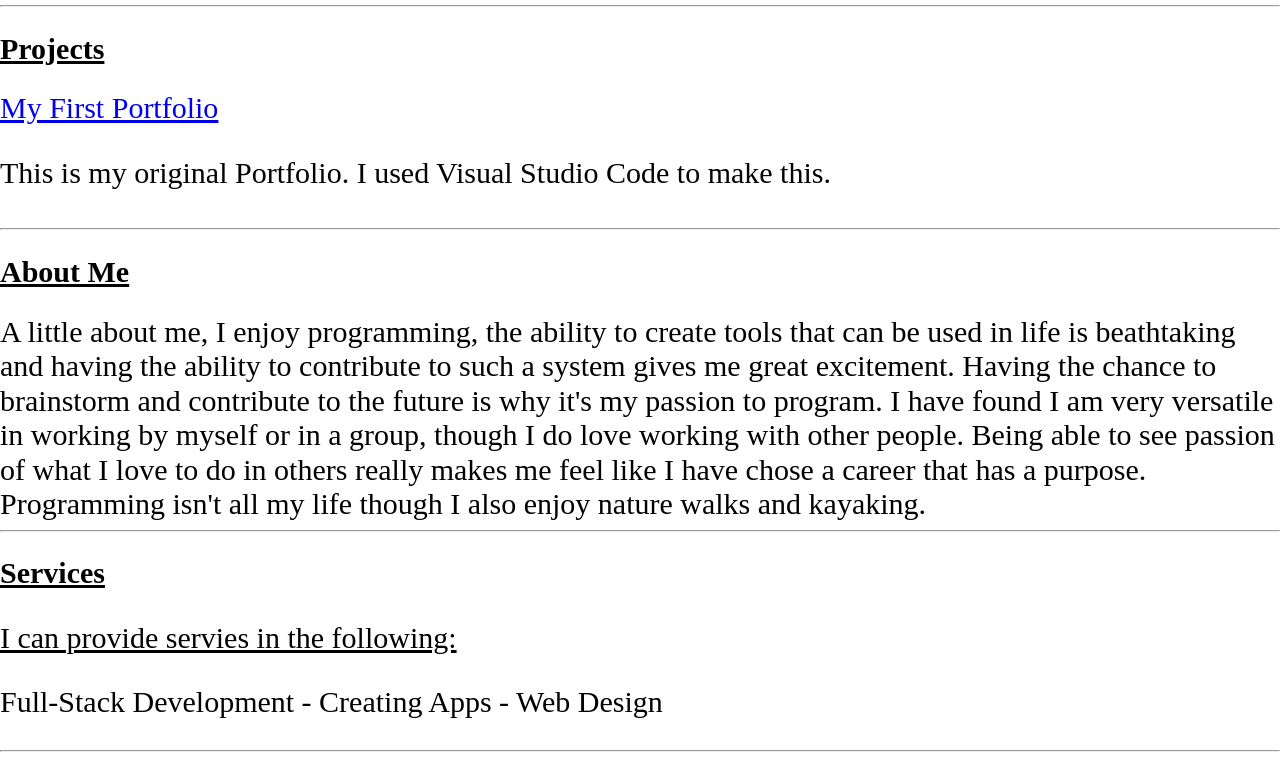
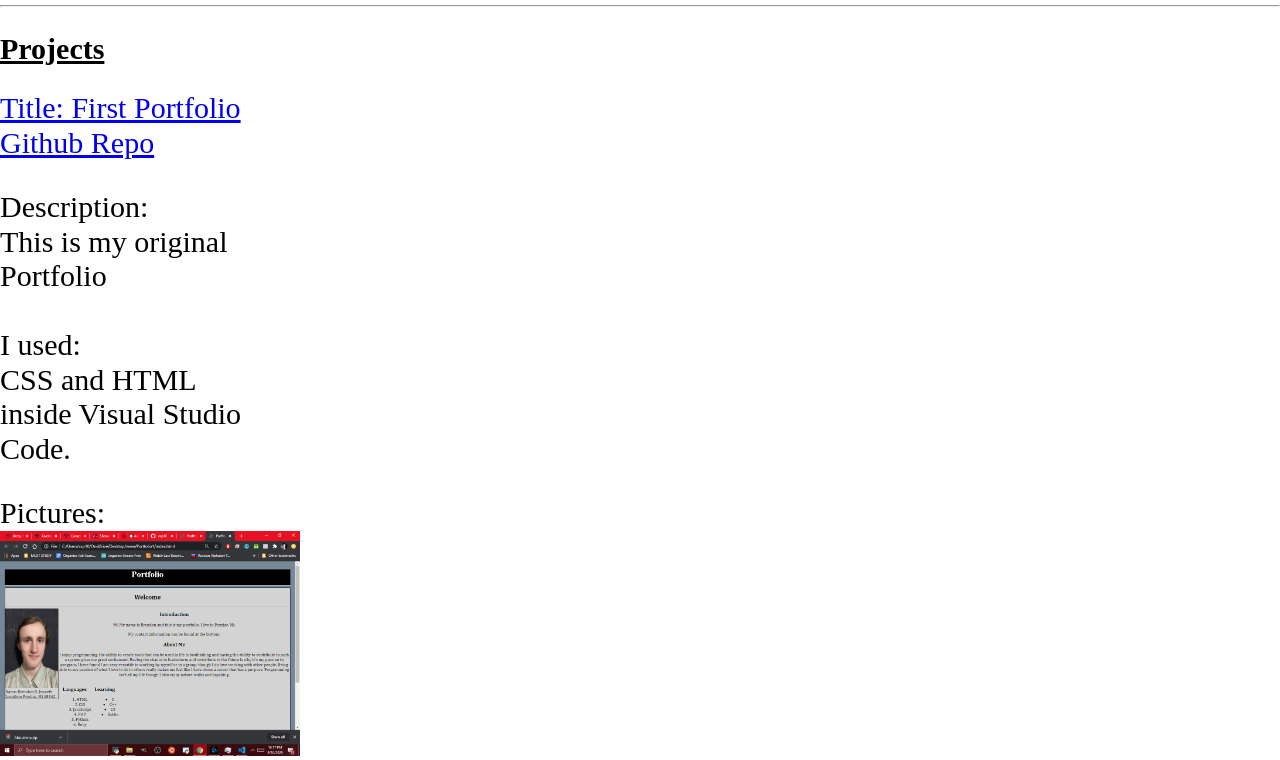
Before and after one commit to vxp101/gitPortfolioRepo, a plain HTML site: page index.html in a window 1280 px wide. Shown: the part 483-1243 px from the top of the page. Drawn offline with nearby package versions, Linux system fonts and the light colour scheme.

Commit message:
Added more content to Projects and fixed grammar

```diff
--- a/index.html
+++ b/index.html
@@ -37,9 +37,17 @@
 	<hr>
 	<section>
 		<h2 class="item start">Projects</h2>
-		<div class="projects">
-			<a class="item" href="https://github.com/vxp101/First-Portfolio">My First Portfolio</a>
-			<p class="item">This is my original Portfolio. I used Visual Studio Code to make this. </p>
+		<div class="project">
+			<a class="item" href="https://vxp101.github.io/First-Portfolio/">Title: First Portfolio</a>
+			<div class="item">
+				<a href="https://github.com/vxp101/First-Portfolio">Github Repo</a>
+			</div>
+			<p class="item">Description: <br> This is my original Portfolio <br>
+				<br> I used: <br> CSS and HTML inside Visual Studio Code.</p>
+			<div class="item">
+				Pictures:
+			</div>
+			<img src="OriginalPortfolio.png" alt="Original Portfolio Picture">
 		</div>
 
 	</section>
@@ -48,11 +56,19 @@
 		<h2 class="item start">About Me</h2>
 
 		<div class="item">
-			A little about me, I enjoy programming, the ability to create tools that can be used in life is beathtaking
-			and having the ability to contribute to such a system gives me great excitement. Having the chance to
-			brainstorm and contribute to the future is why it's my passion to program. I have found I am very versatile
-			in working by myself or in a group, though I do love working with other people. Being able to see passion of
-			what I love to do in others really makes me feel like I have chose a career that has a purpose. Programming
+			A little about me, I enjoy programming. The ability to create tools that get used by everyone is
+			exciting
+
+			and being able to give to such a system gives me great excitement. Having the chance to
+
+			brainstorm and give to the future is why it's my passion to write programs. I have found I am very
+			versatile
+
+			in working by myself or in a group, though I do love working with other people. Being able to see the
+			passion in others of
+
+			what I love to do makes me feel like I have chosen a career that has a purpose. Programming
+
 			isn't all my life though I also enjoy nature walks and kayaking.
 		</div>
 		<hr>
--- a/style.css
+++ b/style.css
@@ -1,3 +1,4 @@
+
 #home{
   display: flex;
   flex-direction: column;
@@ -5,7 +6,6 @@
 
 .projects{
   display: flex;
-  flex-direction: column;
 }
 /* .projects p{
   width: 200px;
@@ -34,6 +34,9 @@ line-height: 20px;
 #introp{
   line-height: 50px;
 }
+
+
+
 #menu{
   padding: 0;
   display: flex;
@@ -75,6 +78,13 @@ form {
   font-size: 20px;
 }
 @media all and (min-width: 700px){
+
+
+  .project {
+    display: flex;
+    flex-direction: column;
+    width: 250px;  }
+
   #menu{
     padding:0;
     padding-right: 10px;
```
Also changed, not shown: OriginalPortfolio.png (added).
